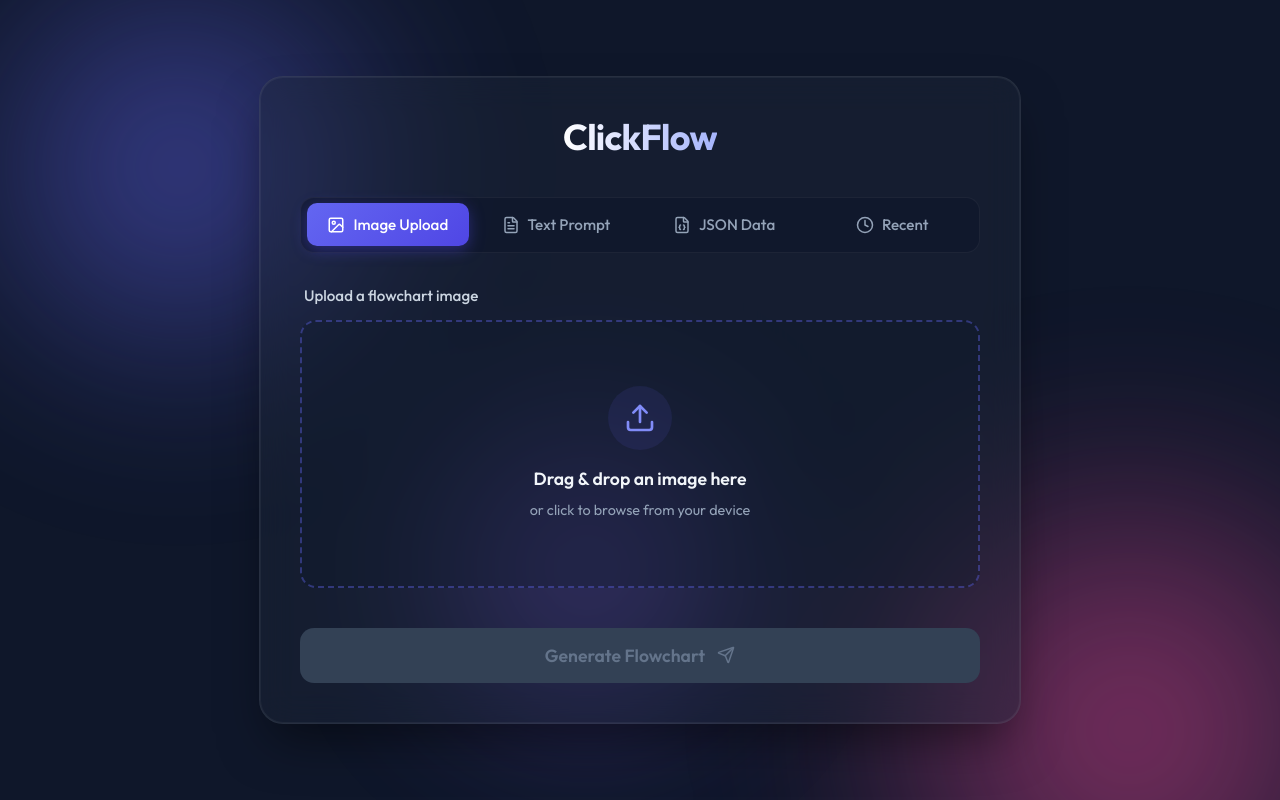
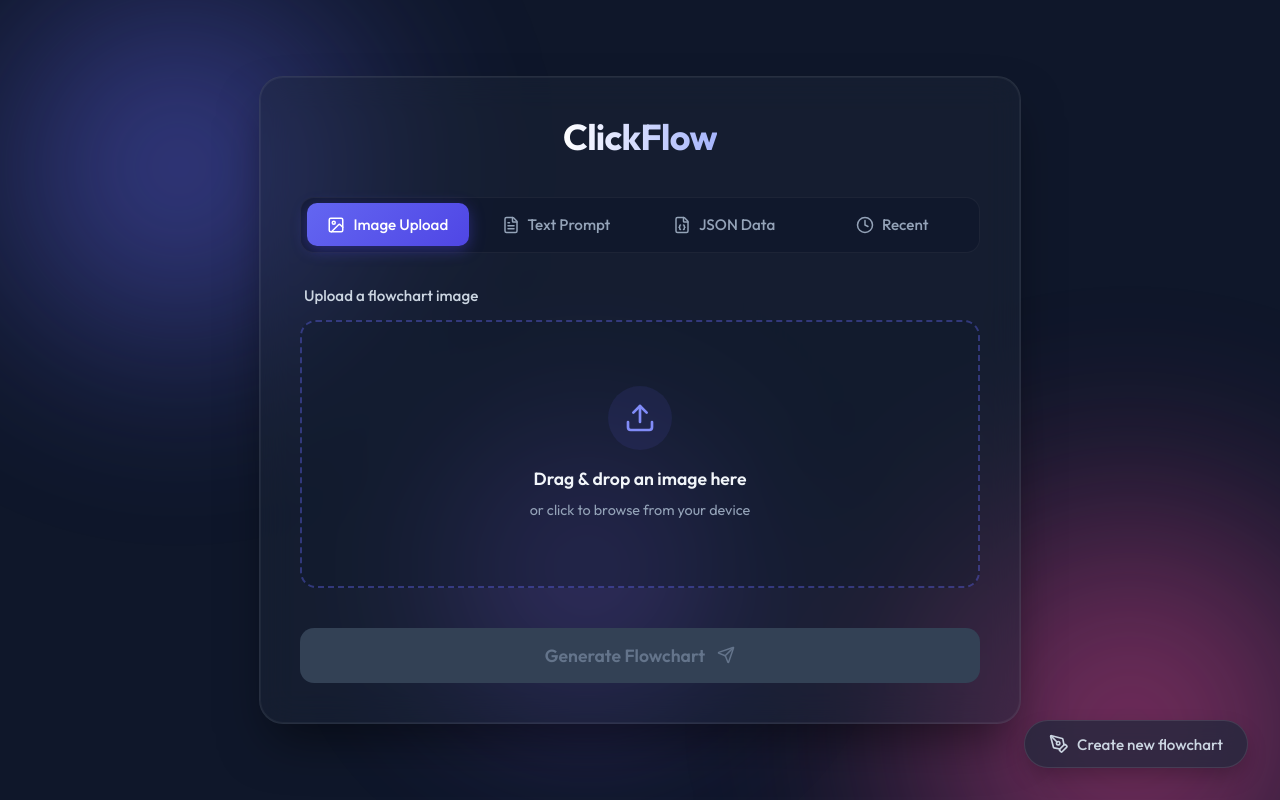
Before and after one commit to nidha-rahma/automated-diagram-digitization, a React app in the folder frontend/: page / in a window 1280 px wide. Built offline with nearby package versions, Linux system fonts and the light colour scheme; the HTML template or start-up script is replaced by a standard one.

Commit message:
Add create new flowchart logic

```diff
--- a/frontend/src/pages/InputPage.css
+++ b/frontend/src/pages/InputPage.css
@@ -478,3 +478,52 @@ to {
     transform: translateY(-2px);
     box-shadow: 0 4px 12px rgba(0,0,0,0.1);
 }
+
+/* Start from Scratch Floating Button */
+.start-scratch-btn {
+    position: fixed;
+    bottom: 2rem;
+    right: 2rem;
+    display: flex;
+    align-items: center;
+    gap: 0.5rem;
+    padding: 0.8rem 1.5rem;
+    background: rgba(30, 41, 59, 0.7);
+    backdrop-filter: blur(10px);
+    border: 1px solid rgba(255, 255, 255, 0.1);
+    border-radius: 50px;
+    color: #cbd5e1;
+    font-family: inherit;
+    font-size: 0.95rem;
+    font-weight: 500;
+    cursor: pointer;
+    transition: all 0.3s cubic-bezier(0.4, 0, 0.2, 1);
+    box-shadow: 0 10px 25px -5px rgba(0, 0, 0, 0.3);
+    z-index: 50;
+}
+
+.start-scratch-btn:hover:not(:disabled) {
+    background: rgba(30, 41, 59, 0.9);
+    border-color: #8b5cf6;
+    color: #fff;
+    transform: translateY(-3px);
+    box-shadow: 0 15px 30px -5px rgba(139, 92, 246, 0.3);
+}
+
+.start-scratch-btn:active:not(:disabled) {
+    transform: translateY(0);
+}
+
+.start-scratch-btn:disabled {
+    opacity: 0.6;
+    cursor: not-allowed;
+}
+
+.scratch-icon {
+    transition: transform 0.3s ease;
+}
+
+.start-scratch-btn:hover:not(:disabled) .scratch-icon {
+    transform: rotate(-15deg) scale(1.1);
+    color: #a5b4fc;
+}
--- a/frontend/src/pages/InputPage.jsx
+++ b/frontend/src/pages/InputPage.jsx
@@ -10,6 +10,7 @@ import {
   Loader2,
   Clock,
   ExternalLink,
+  PenTool,
 } from "lucide-react";
 import "./InputPage.css";
 import { uploadAndAnalyze, createFlowchart } from "../services/api";
@@ -115,6 +116,25 @@ export default function InputPage() {
     reader.readAsText(file);
 
     e.target.value = "";
+  };
+
+  const handleCreateBlank = async () => {
+    try {
+      setIsLoading(true);
+      // Create an empty layout in the database
+      const blankData = { nodes: [], edges: [] };
+      const dbRecord = await createFlowchart(blankData);
+
+      // Navigate to the new blank canvas
+      navigate(`/flowchart/${dbRecord.id}`, {
+        state: { flowData: dbRecord.flow_data },
+      });
+    } catch (error) {
+      console.error("Failed to create blank flowchart: ", error);
+      alert("Could not initialize a blank canvas. Check your backend.");
+    } finally {
+      setIsLoading(false);
+    }
   };
 
   return (
@@ -406,6 +426,15 @@ export default function InputPage() {
           </div>
         </form>
       </div>
+      <button
+        onClick={handleCreateBlank}
+        disabled={isLoading}
+        className="start-scratch-btn"
+        title="Start from a blank canvas"
+      >
+        <PenTool size={20} className="scratch-icon" />
+        <span>Create new flowchart</span>
+      </button>
     </div>
   );
 }
```
